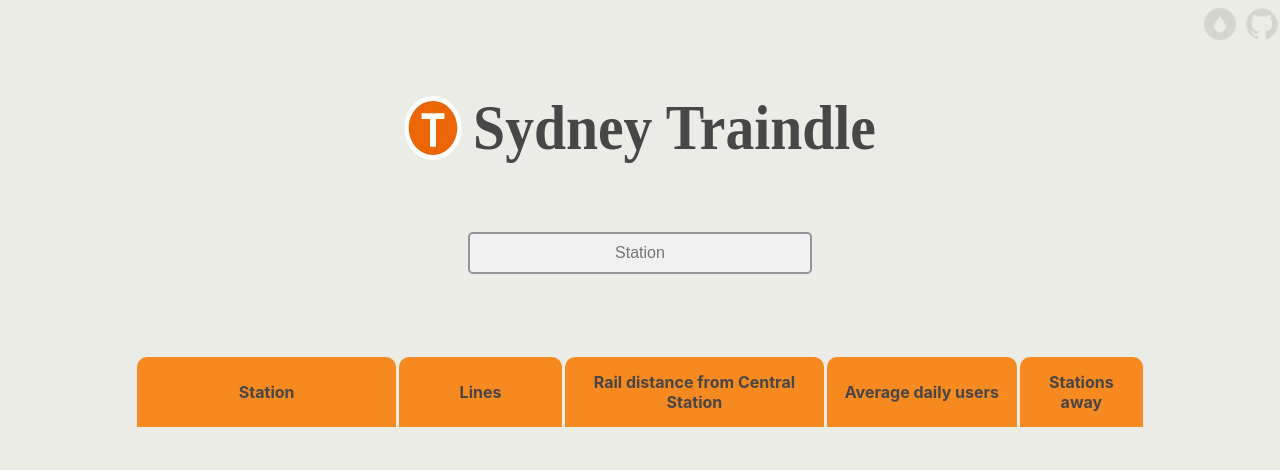
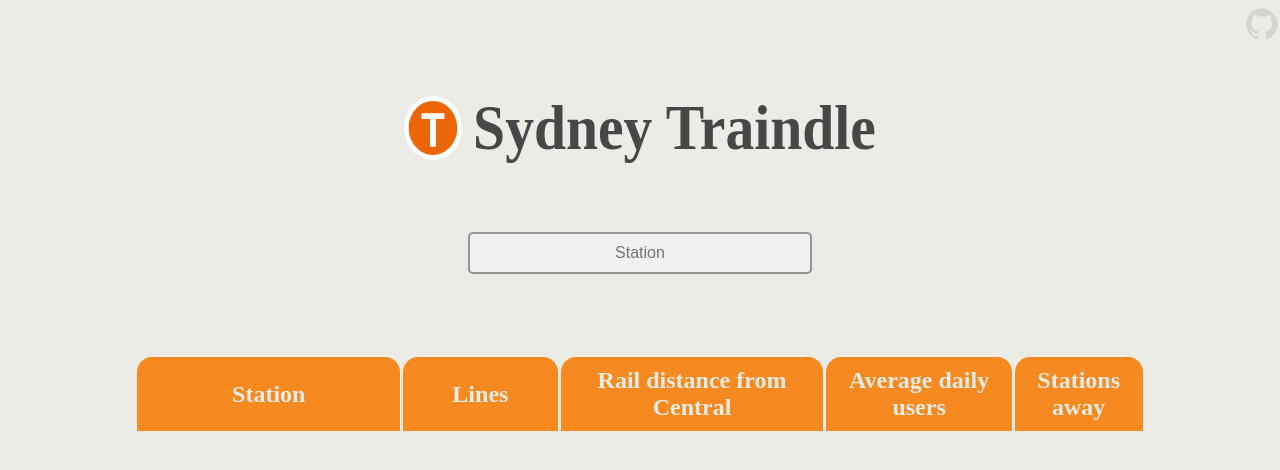
Before and after one commit to sunnyyuqingchen/sydney_traindle, a React (Vite) app: page / in a window 1280 px wide. Shown: the top 470 px of the page. Built offline with nearby package versions, Linux system fonts and the light colour scheme; a web font is replaced by a local one.

Commit message:
altered table colours and font

```diff
--- a/src/components/footer.jsx
+++ b/src/components/footer.jsx
@@ -13,7 +13,6 @@ class Footer extends React.Component {
     render() {
       return <div className="footer">
         <Icon logo='github-logo.svg' link='https://github.com/hempunyane/hempunyane.github.io'/>
-        <Icon logo='sorryvol-traindle.svg' link='https://github.com/sorryvol'/>
       </div>;
     }
   }
--- a/src/components/game.jsx
+++ b/src/components/game.jsx
@@ -19,11 +19,11 @@ function Game() {
     const storedHasWon = JSON.parse(localStorage.getItem('won')) || false;
 
     // get current date
-    //const today = new Date().toISOString().split('T')[0];;
+    const today = new Date().toISOString().split('T')[0];;
 
     /* mock date for testing */
-    const mockDate = new Date('2025-01-05');
-    const today = mockDate.toISOString().split('T')[0];
+    //const mockDate = new Date('2025-01-05');
+    //const today = mockDate.toISOString().split('T')[0];
 
     // if locale storage has same date as today we restore previous game state
     if (storedDate === today) {
--- a/src/components/stationTable.jsx
+++ b/src/components/stationTable.jsx
@@ -68,7 +68,7 @@ const StationTable = ({ selectedStations, answer }) => {
           <tr>
             <th style={{ width: "170px" }}>Station</th>
             <th style={{ width: "100px" }}>Lines</th>
-            <th style={{ width: "170px" }}>Rail distance from Central Station</th>
+            <th style={{ width: "170px" }}>Rail distance from Central</th>
             <th style={{ width: "120px" }}>Average daily users</th>
             <th style={{ width: "70px" }}>Stations away</th>
           </tr>
@@ -89,19 +89,19 @@ const StationTable = ({ selectedStations, answer }) => {
             </td>
 
             {/* Display rail distance from central station with correctness indicator */}
-            <td className={trainNetwork[station]['dist'] === trainNetwork[answer]['dist'] ? 'correct' : 'incorrect'}>
+            <td className={trainNetwork[station]['dist'] === trainNetwork[answer]['dist'] ? 'correct' : 'default'}>
               <span>{trainNetwork[station]['dist']}km</span>
               <span className="arrow">{getArrow(station, 'dist')}</span>
             </td>
 
             {/* Display average monthly users with correctness indicator */}
-            <td className={trainNetwork[station]['users'] === trainNetwork[answer]['users'] ? 'correct' : 'incorrect'}>
+            <td className={trainNetwork[station]['users'] === trainNetwork[answer]['users'] ? 'correct' : 'default'}>
               <span>{Math.floor(trainNetwork[station]['users']/30)}</span>
               <span className="arrow">{getArrow(station, 'users')}</span>
             </td>
 
             {/* Display number of stations away from the correct answer */}
-            <td className={checkCorrect(station)}>
+            <td className={station === answer ? 'correct' : 'default'}>
               {calculateDistance(station, answer)}
             </td>
           </tr>
--- a/src/index.css
+++ b/src/index.css
@@ -5,7 +5,7 @@
 
 body {
   background-color: #ebece6;
-  font-family: Inter, system-ui, Avenir, Helvetica, Arial, sans-serif;
+  font-family: Public Sans NSW;
 }
 
 .container {
@@ -123,7 +123,7 @@ input {
   margin: 20px auto;
   width: 80%;
   border-collapse: collapse;
-  font-size: 16px;
+  font-size: 1.5em;
 }
 
 .station-table table {
@@ -133,18 +133,18 @@ input {
 
 .station-table th {
   position: relative;
-  padding: 10px;
-  font-weight: bold;
+  padding: 1%;
   background-color: #f6891f;
-  color: #484647;
-  border-radius: 10px 10px 0px 0px;
+  color: #ebece6;
+  border-radius: 15px 15px 0px 0px;
   height: 50px;
 }
 
 .station-table td {
   padding: 10px 10px 7px 10px;
   position: relative;
-  color: white;
+  color: #484647;
+  font-weight: 400;
 }
 
 .station-table .row-even {
@@ -163,25 +163,26 @@ input {
 }
 
 .station-table .incorrect {
-  background-color:#df666a;
-  color: #f1e9e9;
-  font-weight: 700;
+  background-color:#d79093;
+  color: #484647;
+}
+
+.station-table .default {
+  background-color: rgb(183, 183, 183);
 }
 
 .station-table .correct {
-  background-color:#45e45a;
-  color: #f1e9e9;
-  font-weight: 700;
+  background-color:#8cdb96;
+  color: #484647;
 }
 
 .station-table .partial {
-  background-color:#f1ca5c;
-  color: #f1e9e9;
-  font-weight: 700;
+  background-color:#ebd489;
+  color: #484647;
 }
 
 .win-message {
-  background-color: #45e45a;
+  background-color: #8cdb96;
   color: white;
   padding: 10px;
   border-radius: 5px;
```
